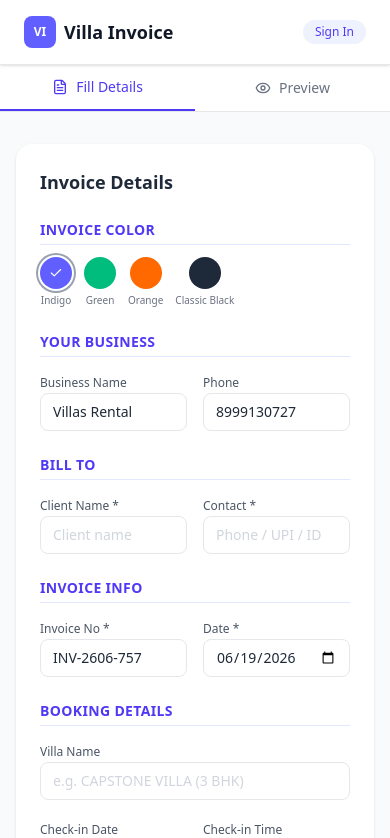
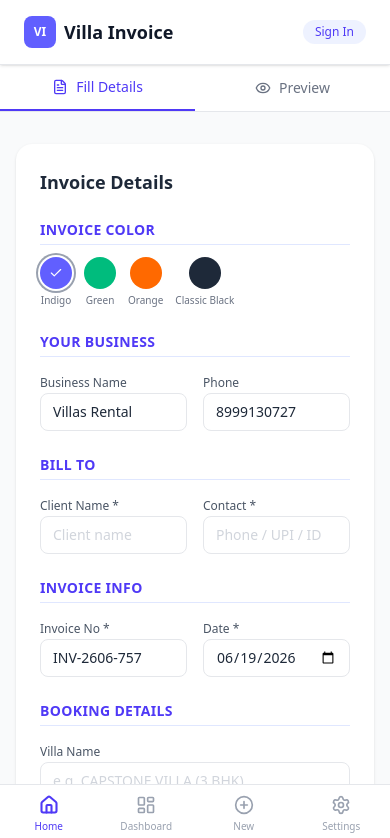
Before and after one commit to hemantnimble/Invoice-generator, a Next.js app: page / in a window 390 px wide. Shown: the top 838 px of the page. Built offline with nearby package versions, Linux system fonts and the light colour scheme; no server answers; what @react-pdf/renderer would draw is missing.

Commit message:
bottom nav

```diff
--- a/src/app/dashboard/page.tsx
+++ b/src/app/dashboard/page.tsx
@@ -45,7 +45,7 @@ export default function DashboardPage() {
   }
 
   return (
-    <main className="min-h-screen bg-gray-50 px-4 py-8">
+    <main className="min-h-screen bg-gray-50 px-4 py-8 pb-20 lg:pb-0">
       <div className="max-w-4xl mx-auto space-y-6">
         {/* Header */}
         <div className="flex items-center justify-between">
@@ -133,9 +133,8 @@ function StatusBadge({ status }: { status: string }) {
   };
   return (
     <span
-      className={`text-[10px] font-bold px-2 py-0.5 rounded-full uppercase ${
-        styles[status as keyof typeof styles] || styles.unpaid
-      }`}
+      className={`text-[10px] font-bold px-2 py-0.5 rounded-full uppercase ${styles[status as keyof typeof styles] || styles.unpaid
+        }`}
     >
       {status}
     </span>
--- a/src/app/invoice/new/page.tsx
+++ b/src/app/invoice/new/page.tsx
@@ -73,7 +73,7 @@ export default function NewInvoicePage() {
   };
 
   return (
-    <main className="min-h-screen bg-gray-50">
+   <main className="min-h-screen bg-gray-50 pb-20 lg:pb-0">
       {/* Top Bar */}
       <header className="bg-white border-b border-gray-200 px-6 py-4 flex items-center justify-between sticky top-0 z-10 shadow-sm">
         <div className="flex items-center gap-3">
--- a/src/app/layout.tsx
+++ b/src/app/layout.tsx
@@ -1,6 +1,7 @@
 import type { Metadata, Viewport } from "next";
 import "./globals.css";
 import SessionProvider from "@/components/SessionProvider";
+import BottomNav from "@/components/BottomNav";
 
 export const viewport: Viewport = {
   themeColor: "#6366f1",
@@ -35,7 +36,7 @@ export default function RootLayout({
         <link rel="apple-touch-icon" href="/icons/icon-192x192.png" />
       </head>
       <body className="antialiased">
-        <SessionProvider>{children}</SessionProvider>
+        <SessionProvider>{children}<BottomNav /></SessionProvider>
       </body>
     </html>
   );
--- a/src/app/page.tsx
+++ b/src/app/page.tsx
@@ -21,7 +21,7 @@ export default function Home() {
   }, []);
 
   return (
-    <main className="min-h-screen bg-gray-50">
+    <main className="min-h-screen bg-gray-50 pb-20 lg:pb-0">
       {/* Top Bar */}
       <header className="bg-white border-b border-gray-200 px-6 py-4 flex items-center justify-between sticky top-0 z-10 shadow-sm">
         <div className="flex items-center gap-2">
--- a/src/app/settings/page.tsx
+++ b/src/app/settings/page.tsx
@@ -86,7 +86,7 @@ export default function SettingsPage() {
     if (!profile) return null;
 
     return (
-        <main className="min-h-screen bg-gray-50 px-4 py-8">
+       <main className="min-h-screen bg-gray-50 px-4 py-8 pb-20 lg:pb-0">
             <div className="max-w-xl mx-auto space-y-6">
                 <div>
                     <h1 className="text-xl font-bold text-gray-900">Business Settings</h1>
--- /dev/null
+++ b/src/components/BottomNav.tsx
@@ -0,0 +1,50 @@
+"use client";
+
+import Link from "next/link";
+import { usePathname } from "next/navigation";
+import { Home, LayoutDashboard, PlusCircle, Settings } from "lucide-react";
+import { cn } from "@/lib/utils";
+
+const NAV_ITEMS = [
+  { href: "/", label: "Home", icon: Home },
+  { href: "/dashboard", label: "Dashboard", icon: LayoutDashboard },
+  { href: "/invoice/new", label: "New", icon: PlusCircle },
+  { href: "/settings", label: "Settings", icon: Settings },
+];
+
+export default function BottomNav() {
+  const pathname = usePathname();
+
+  return (
+    <nav className="lg:hidden fixed bottom-0 left-0 right-0 bg-white border-t border-gray-200 z-40 pb-[env(safe-area-inset-bottom)]">
+      <div className="grid grid-cols-4">
+        {NAV_ITEMS.map((item) => {
+          const isActive =
+            item.href === "/" ? pathname === "/" : pathname.startsWith(item.href);
+          const Icon = item.icon;
+          return (
+            <Link
+              key={item.href}
+              href={item.href}
+              className="flex flex-col items-center justify-center gap-1 py-2.5"
+            >
+              <Icon
+                size={20}
+                className={cn(isActive ? "text-indigo-600" : "text-gray-400")}
+                strokeWidth={isActive ? 2.5 : 2}
+              />
+              <span
+                className={cn(
+                  "text-[10px] font-medium",
+                  isActive ? "text-indigo-600" : "text-gray-400"
+                )}
+              >
+                {item.label}
+              </span>
+            </Link>
+          );
+        })}
+      </div>
+    </nav>
+  );
+}
```
